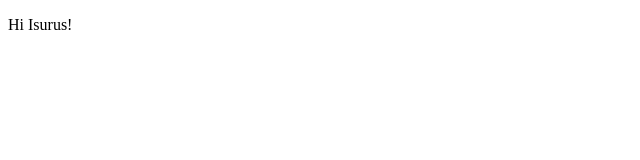
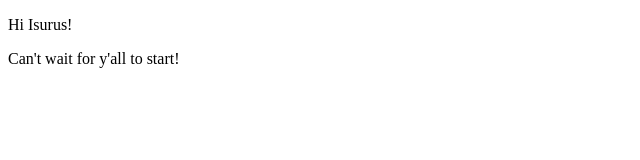
Before and after one commit to scottbromander/isurus-six-pm, a plain HTML site: page index.html in a window 1280 px wide. Shown: the whole page, without its empty margins (0-640 px from the left). Drawn offline with Linux system fonts and the light colour scheme.

Commit message:
Hype machine!

```diff
--- a/index.html
+++ b/index.html
@@ -6,5 +6,6 @@
   </head>
   <body>
     <p>Hi Isurus!</p>
+    <p>Can't wait for y'all to start!<p>
   </body>
 </html>
```
